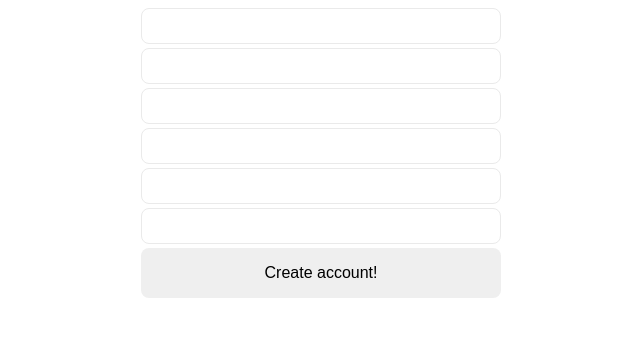
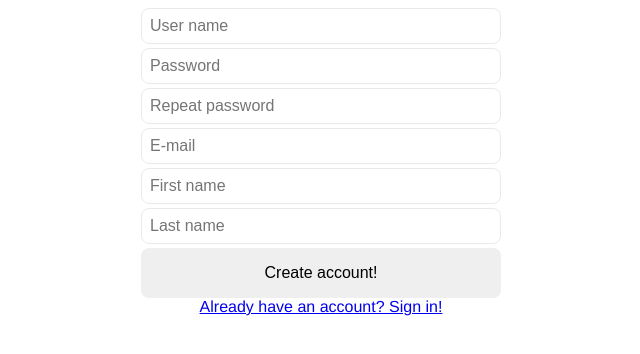
Before and after one commit to pablo-moreno/poppy-pwa, a Vue app: page /sign-up in a window 1280 px wide. Shown: the top 354 px of the page, without its empty margins (319-959 px from the left). Built offline with nearby package versions, Linux system fonts and the light colour scheme; no server answers.

Commit message:
Added SignUp view

```diff
--- a/src/views/Home.vue
+++ b/src/views/Home.vue
@@ -3,7 +3,7 @@
     <nav>
       {{ user.firstName }} {{ user.lastName }}
     </nav>
-    <span @click="logout">
+    <span @click="logout" class="logout">
       Logout!
     </span>
     <chat />
@@ -29,3 +29,9 @@ export default {
   }
 }
 </script>
+
+<style lang="scss">
+.logout {
+  cursor: pointer;
+}
+</style>
--- a/src/views/SignUp.vue
+++ b/src/views/SignUp.vue
@@ -1,15 +1,18 @@
 <template>
   <div class="sign-up-view">
     <form @submit.prevent="signUp">
-      <input type="text" v-model="username" id="username">
-      <input type="password" v-model="password" id="password">
-      <input type="password" v-model="password2" id="password2">
-      <input type="email" v-model="email" id="email">
-      <input type="text" v-model="firstName" id="firstName">
-      <input type="text" v-model="lastName" id="lastName">
+      <input type="text" v-model="user.username" id="username" placeholder="User name" required>
+      <input type="password" v-model="user.password" id="password" placeholder="Password" required>
+      <input type="password" v-model="user.password2" id="password2" placeholder="Repeat password" required>
+      <input type="email" v-model="user.email" id="email" placeholder="E-mail" required>
+      <input type="text" v-model="user.firstName" id="firstName" placeholder="First name">
+      <input type="text" v-model="user.lastName" id="lastName" placeholder="Last name">
       <button>
       Create account!
       </button>
+      <router-link :to="{name: 'login'}">
+        Already have an account? Sign in!
+      </router-link>
     </form>
   </div>
 </template>
@@ -18,12 +21,25 @@
 export default {
   data() {
     return {
+      user: {
         username: '',
         password: '',
         password2: '',
         email: '',
         firstName: '',
         lastName: ''
+      }
+    }
+  },
+  methods: {
+    async signUp() {
+      try {
+        const user = this.user
+        const response = await this.$http.post('auth/sign-up', user)
+        this.$router.push('login')
+      } catch (error) {
+        console.log('error', error)
+      }
     }
   }
 }
```
Lines whose indentation alone changed are shown as unchanged.
